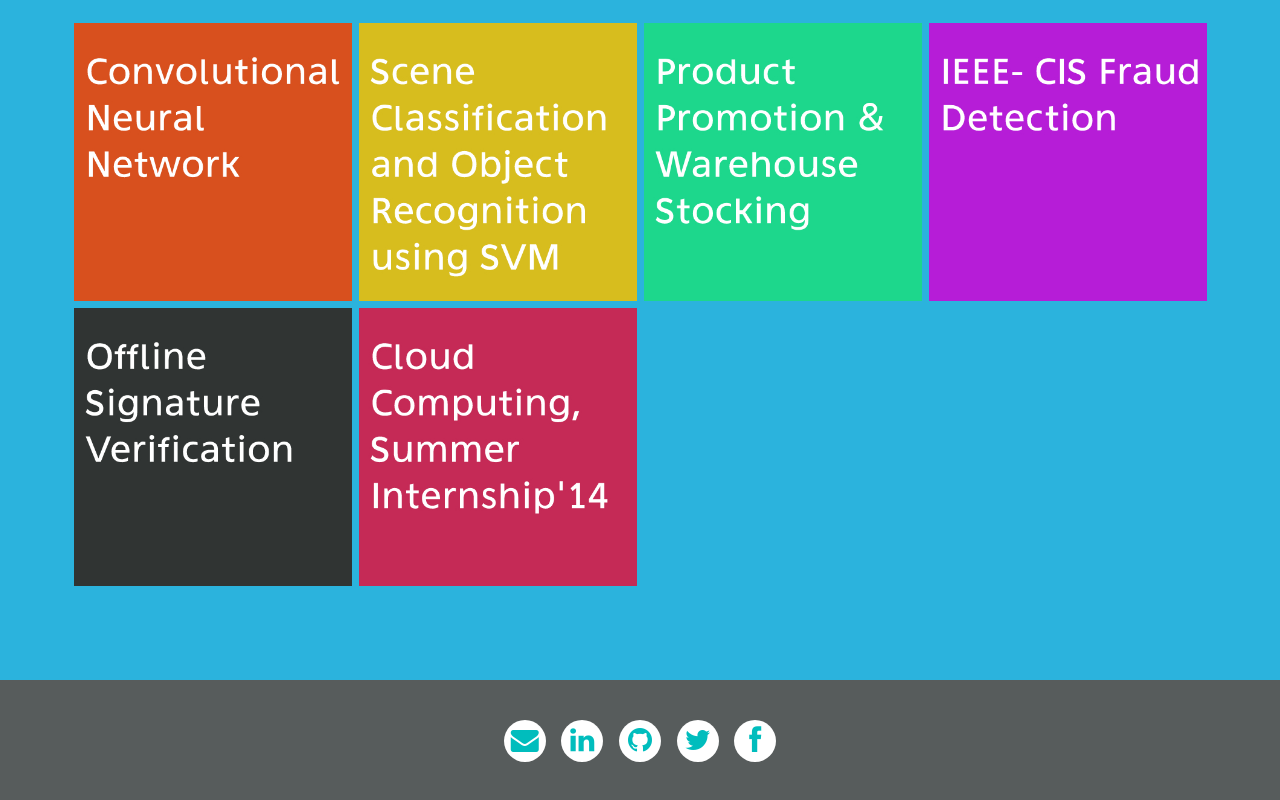
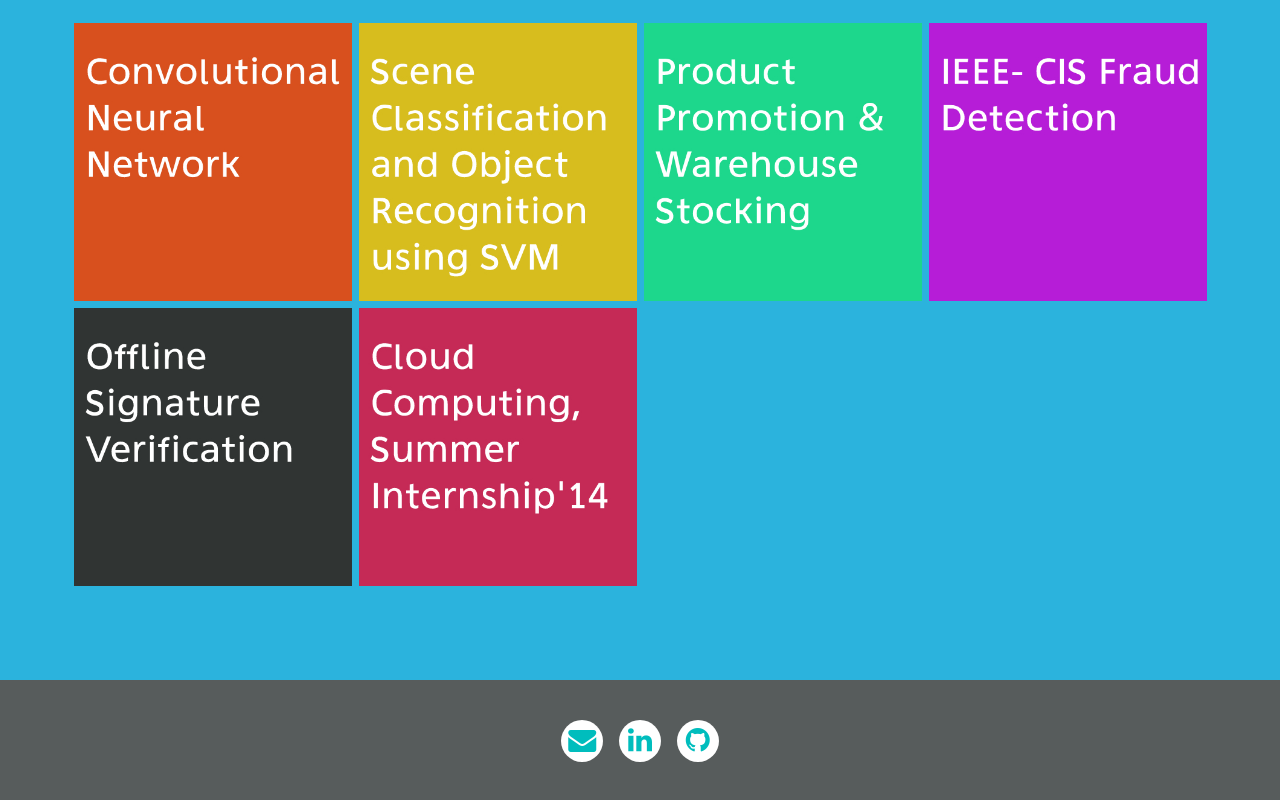
Before and after one commit to marif1901/marif.github.io, a plain HTML site: page index.html in a window 1280 px wide. Shown: the part 4234-5034 px from the top of the page. Drawn offline with nearby package versions, Linux system fonts and the light colour scheme.

Commit message:
ver1 commit

```diff
--- a/index.html
+++ b/index.html
@@ -484,8 +484,8 @@ on RedHat Linux System Using Python Programming." class="zoom lb lb_warsaw1"><i
 
                 <li><a href="https://github.com/marif1901"><i class="fa fa-github fa-2x"></i></a></li>
 
-                <li><a href="#"><i class="fa fa-twitter fa-2x"></i></a></li>
-                <li><a href="#"><i class="fa fa-facebook fa-2x"></i></a></li>
+                <!-- <li><a href="#"><i class="fa fa-twitter fa-2x"></i></a></li> -->
+                <!-- <li><a href="https://www.facebook.com/m.arif191"><i class="fa fa-facebook fa-2x"></i></a></li> -->
 
             </ul>
 
```
